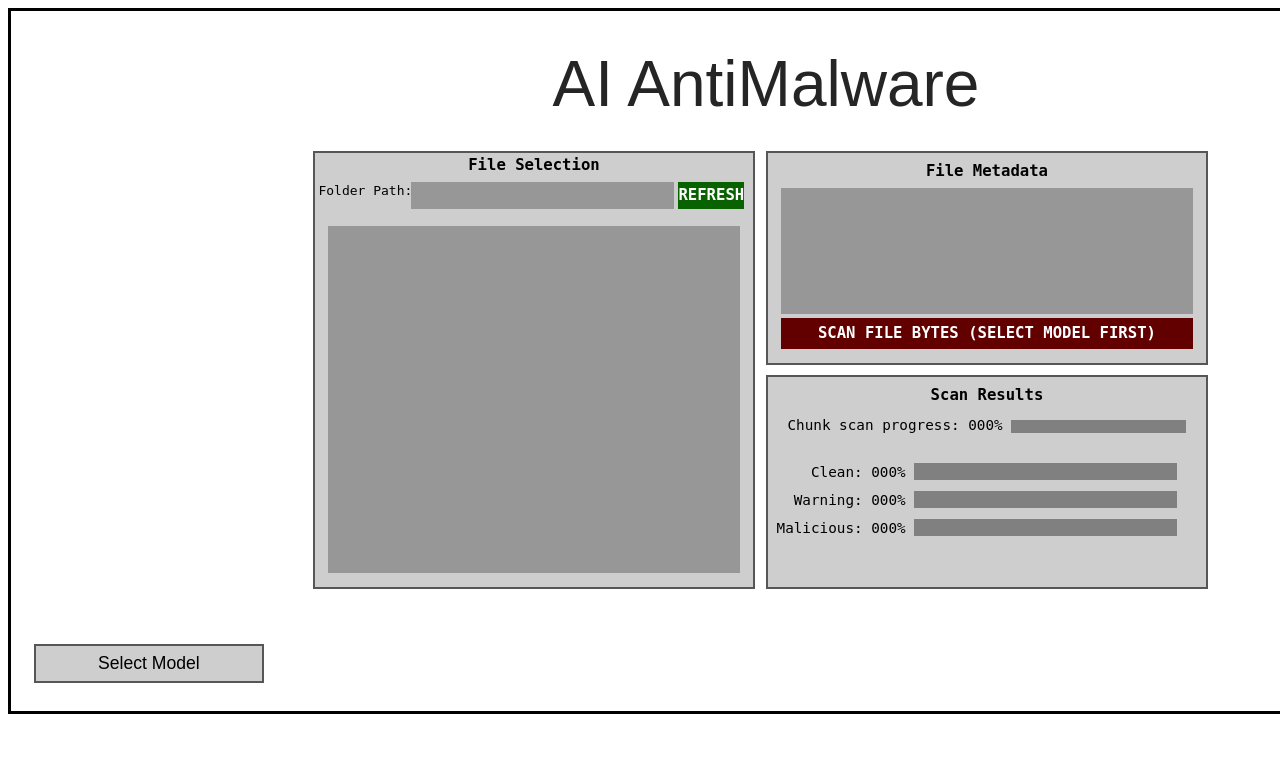
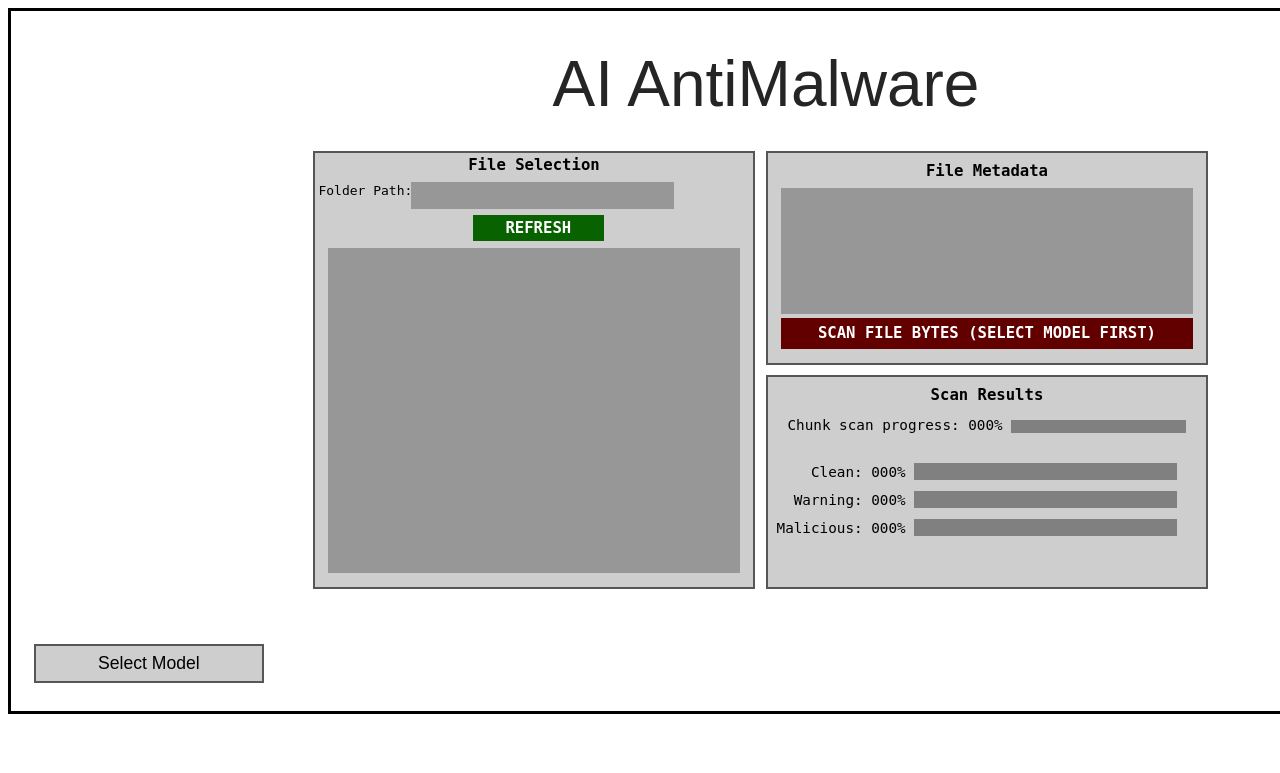
Before and after one commit to chriswee168/ai-file-scanner-app, a Django app: template server/main/templates/main/index.html in a window 1280 px wide; the page is wider, and only the part inside the window is pictured. Shown: the top 773 px of that part. Run offline with Django 5.2, Linux system fonts and the light colour scheme; the template is opened without the code that fills it, so the values that code supplies are empty.

Commit message:
Move refresh button below directory path div
Refresh button can be made larger for button text
changes, file list div is resized too to provide room.

```diff
--- a/server/main/static/main/css/index.css
+++ b/server/main/static/main/css/index.css
@@ -114,10 +114,10 @@ label
 /* File list box. */
 #file-list
 {
-    bottom: 10%;
+    bottom: 5%;
     left: 3%;
     width: 94%;
-    height: 80%;
+    height: 75%;
     background-color: rgb(151, 151, 151);
     position: relative;
     overflow: scroll;
@@ -132,10 +132,10 @@ label
 /* Button responsible for refreshing file list. */
 #refresh-button
 {
-    width: 15%;
+    width: 30%;
     height: 6%;
-    bottom: 14%;
-    left: 83%;
+    bottom: 6.5%;
+    left: 36%;
     position: relative;
     color: white;
     text-align: center;
```
